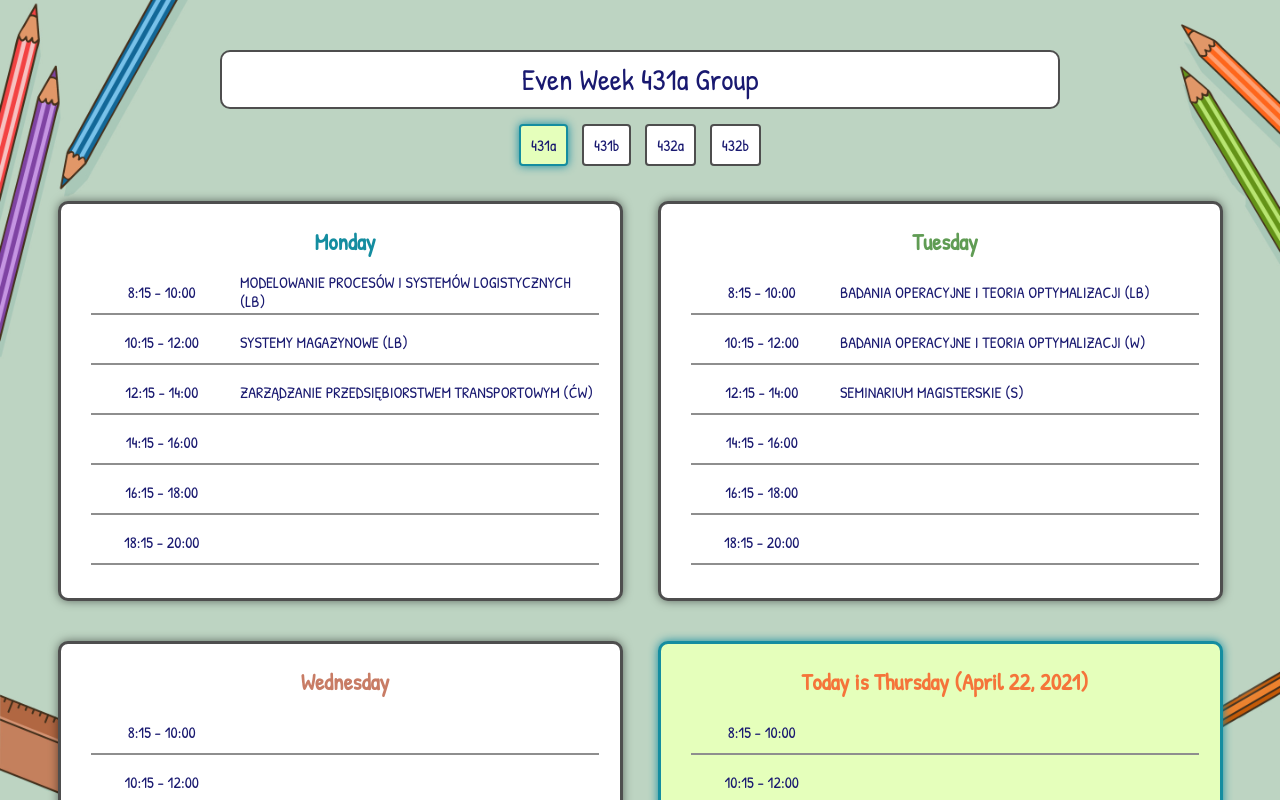
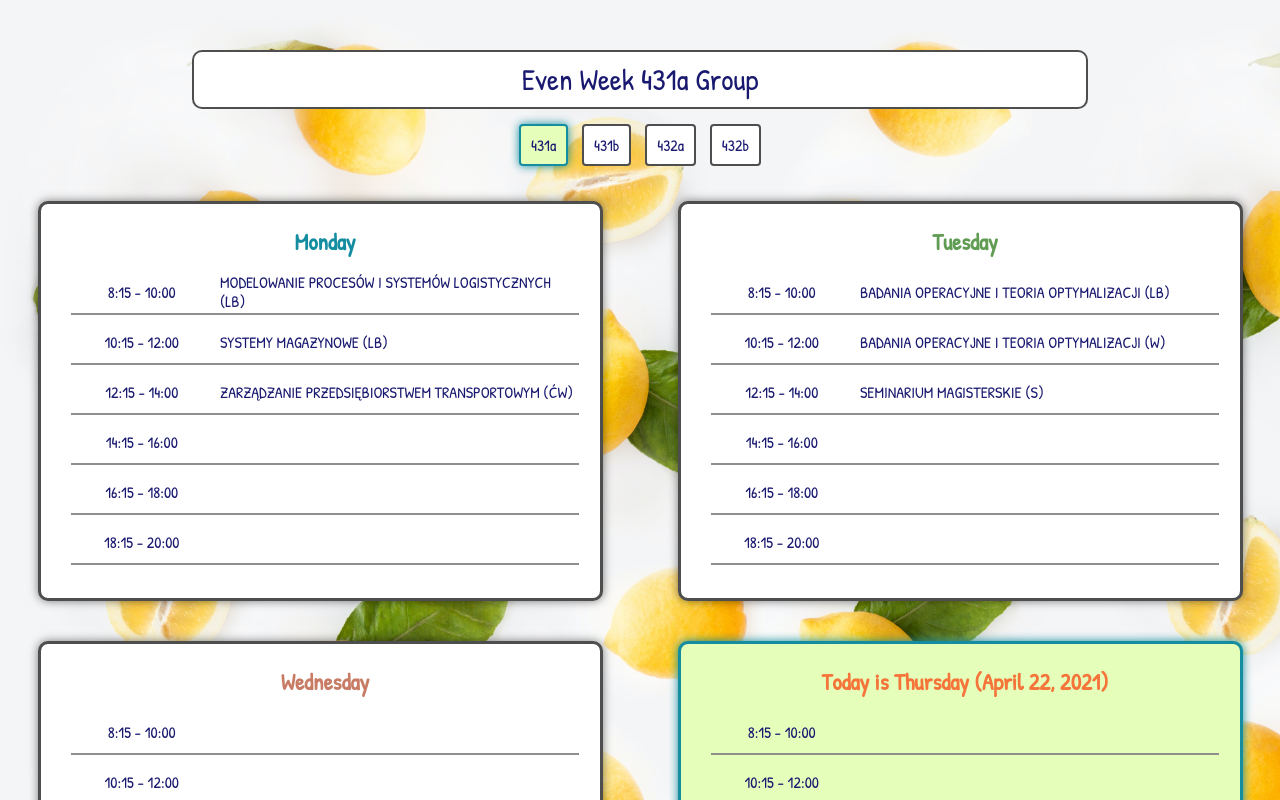
Before and after one commit to DmytroKalenko/My_schedule, a website: page index.html in a window 1280 px wide. Both pictures are taken after a click on the button "431a". Shown: the top 800 px of the page. Drawn offline with nearby package versions, Linux system fonts and the light colour scheme.

Commit message:
AddJScodeAndStyle

```diff
--- a/js/main.js
+++ b/js/main.js
@@ -546,7 +546,7 @@ fetch('js/ODDschedule.json')
         };
         var DayActualy = date2.toLocaleString("ru", options);
         var DayActualyNumb = Number(DayActualy);
-        var EvenWeek = Arr.weeks.para;
+
 
 
 
@@ -565,7 +565,19 @@ fetch('js/ODDschedule.json')
 
         const BtnsGroup = document.querySelectorAll(".butons_filtr input")
 
+        const Body = document.body;
+        const Container = document.querySelector('.container');
 
+
+        BtnsGroup.forEach(element => {
+            element.addEventListener("click", function(e) {
+                Container.style.cssText = `
+                top: auto;
+                left: auto;
+                transform: none;
+                max-width: 1800px;`
+            })
+        });
 
         BtnFirst.addEventListener("click", function(e) {
             BtnsGroup.forEach(element => {
@@ -577,6 +589,11 @@ fetch('js/ODDschedule.json')
             Wednesday.style.display = "block";
             Thursday.style.display = "block";
             Friday.style.display = "block";
+            Body.style.cssText = `
+                                height: auto;
+                                overflow: visible;`
+
+
 
             var EvenWeek = Arr.weeks.para;
             var OddWeek = Arr.weeks.niepara;
@@ -633,6 +650,11 @@ fetch('js/ODDschedule.json')
             Wednesday.style.display = "block";
             Thursday.style.display = "block";
             Friday.style.display = "block";
+            Body.style.cssText = `
+                                height: auto;
+                                overflow: visible;`
+
+
             var EvenWeek = Arr.weeks.para;
             var OddWeek = Arr.weeks.niepara;
             var Flag = EvenWeek.indexOf(DayActualyNumb) != -1;
@@ -687,6 +709,11 @@ fetch('js/ODDschedule.json')
             Wednesday.style.display = "block";
             Thursday.style.display = "block";
             Friday.style.display = "block";
+            Body.style.cssText = `
+                                height: auto;
+                                overflow: visible;`
+
+
             var date2 = new Date();
 
             var options = {
@@ -750,6 +777,10 @@ fetch('js/ODDschedule.json')
             Wednesday.style.display = "block";
             Thursday.style.display = "block";
             Friday.style.display = "block";
+            Body.style.cssText = `
+                                height: auto;
+                                overflow: visible;`
+
             var date2 = new Date();
 
             var options = {
@@ -833,11 +864,11 @@ document.querySelector(".schedul__blok").append(btn);
 window.addEventListener('scroll', function(e) {
     if (this.pageYOffset > 60) {
         btn.style.opacity = "1";
-        btn.style.transform= "rotate(360deg)";
+        btn.style.transform = "rotate(360deg)";
     };
     if (this.pageYOffset < 60) {
         btn.style.opacity = "0";
-        btn.style.transform= "rotate(180deg)";
+        btn.style.transform = "rotate(180deg)";
     };
 });
 
--- a/scss/style.scss
+++ b/scss/style.scss
@@ -2,12 +2,19 @@
 @import "global";
 @import "fonts";
 body {
-    background-image: url(../images/Background.jpg);
+    background-image: url(../images/limes.jpg);
     background-size: contain;
     color: midnightblue;
+    height: 100vh;
+    overflow: hidden;
 }
 
 .container {
+    position: relative;
+    top: 50%;
+    left: 50%;
+    transform: translate(-50%, -50%);
+    max-width: none;
     .schedul__blok {
         display: flex;
         flex-direction: column;
@@ -67,7 +74,6 @@ body {
                 cursor: pointer;
                 background-color: $bcgColor;
                 border-radius: 10px;
-
                 transition: all .5s;
                 &.curent {
                     border: 3px solid #148da0;
```
Also changed, not shown: css/style.min.css, images/limes.jpg (added), images/sticker.png (deleted).
